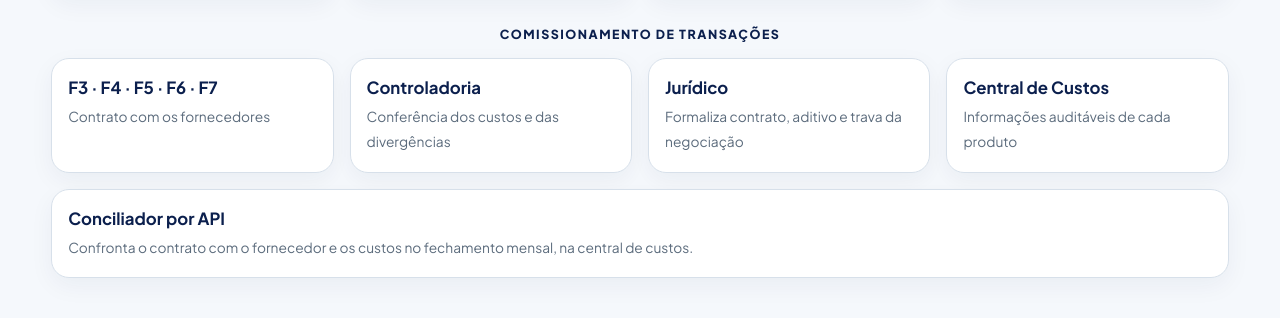
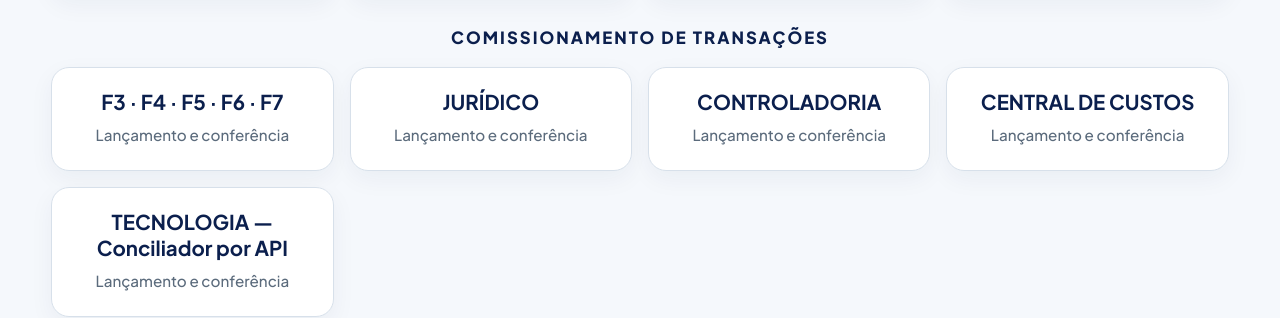
Before and after one commit to mirtesposia/Ecosistema, a plain HTML site: page index.html in a window 1280 px wide. Shown: the part 490-808 px from the top of the page. Drawn offline with Linux system fonts and the light colour scheme.

Commit message:
Mantém os títulos das subcontas e deixa as descrições em lançamento e conferência.
Co-authored-by: Cursor <cursoragent@cursor.com>

```diff
--- a/index.html
+++ b/index.html
@@ -59,23 +59,23 @@
         <ul class="cost-cards" aria-label="Governança de custos e contratos">
           <li>
             <strong>F3 · F4 · F5 · F6 · F7</strong>
-            <span>Contrato com os fornecedores</span>
+            <span>Lançamento e conferência</span>
           </li>
           <li>
-            <strong>Controladoria</strong>
-            <span>Conferência dos custos e das divergências</span>
+            <strong>JURÍDICO</strong>
+            <span>Lançamento e conferência</span>
           </li>
           <li>
-            <strong>Jurídico</strong>
-            <span>Formaliza contrato, aditivo e trava da negociação</span>
+            <strong>CONTROLADORIA</strong>
+            <span>Lançamento e conferência</span>
           </li>
           <li>
-            <strong>Central de Custos</strong>
-            <span>Informações auditáveis de cada produto</span>
+            <strong>CENTRAL DE CUSTOS</strong>
+            <span>Lançamento e conferência</span>
           </li>
-          <li class="cost-card-wide">
-            <strong>Conciliador por API</strong>
-            <span>Confronta o contrato com o fornecedor e os custos no fechamento mensal, na central de custos.</span>
+          <li>
+            <strong><span class="cost-title-upper">TECNOLOGIA</span> — Conciliador por API</strong>
+            <span>Lançamento e conferência</span>
           </li>
         </ul>
       </div>
--- a/styles.css
+++ b/styles.css
@@ -260,12 +260,12 @@ a {
 }
 
 .cost-board-title {
-  margin: 0 0 14px;
+  margin: 0 0 16px;
   color: var(--navy);
   font-weight: 800;
   letter-spacing: 0.12em;
   text-transform: uppercase;
-  font-size: 0.78rem;
+  font-size: 1.05rem;
 }
 
 .cost-cards {
@@ -281,27 +281,33 @@ a {
   background: var(--white);
   border: 1px solid var(--line);
   border-radius: 18px;
-  padding: 18px 16px;
+  padding: 22px 16px;
   box-shadow: 0 8px 24px rgba(11, 31, 77, 0.05);
-  text-align: left;
+  text-align: center;
 }
 
 .cost-cards strong {
   display: block;
-  margin-bottom: 6px;
-  color: var(--navy);
-  font-size: 1.05rem;
+  margin-bottom: 8px;
+  color: var(--navy);
+  font-size: 1.28rem;
   line-height: 1.25;
-}
-
-.cost-cards span {
+  text-transform: none;
+}
+
+.cost-cards strong .cost-title-upper {
+  text-transform: uppercase;
+  font-size: inherit;
+  font-weight: inherit;
+  color: inherit;
+}
+
+.cost-cards > li > span {
   color: var(--muted);
-  font-size: 0.86rem;
+  font-size: 0.95rem;
   line-height: 1.4;
-}
-
-.cost-card-wide {
-  grid-column: 1 / -1;
+  font-weight: 500;
+  text-transform: none;
 }
 
 .section {
```
